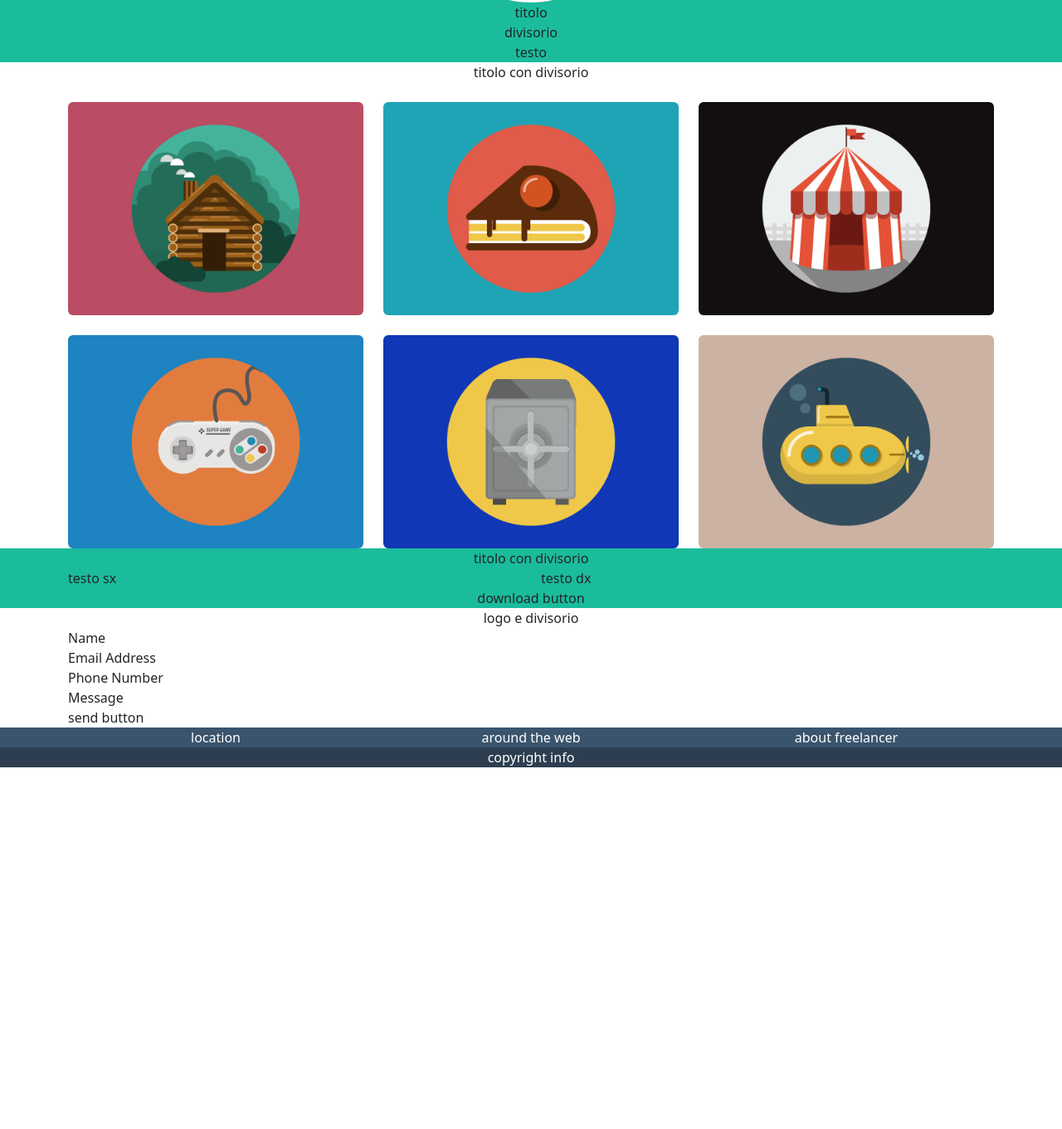
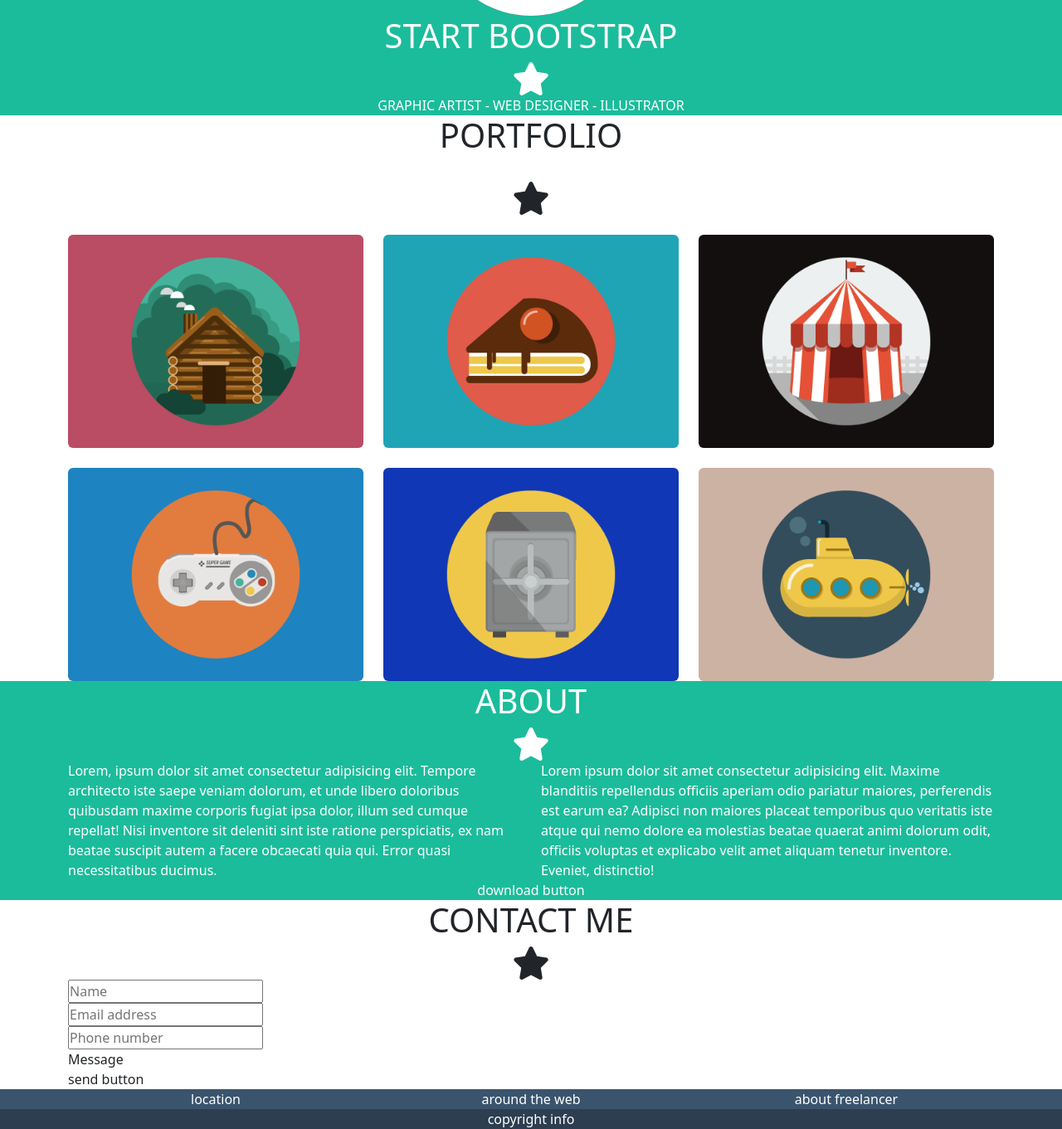
Before and after one commit to ChriCore99/html-css-bootstrap-freelancer, a plain HTML site: page index.html in a window 1280 px wide. Shown: the part 297-1658 px from the top of the page at 83% size. Before the commit the page ends 1222 px from the top, so only its background shows below. Drawn offline with nearby package versions, Linux system fonts and the light colour scheme.

Commit message:
ADD: modifica parziale titoli e spaziature

```diff
--- a/css/style.css
+++ b/css/style.css
@@ -49,6 +49,20 @@ footer section {
     background-color: #2D3E50;
 }
 
+.star-bootstrap, .about {
+    color: white;
+}
+
+.fa-solid {
+    font-size: 40px;
+}
+
+.divisorio {
+    display: flex;
+    justify-content: center;
+    align-items: center;
+}
+
 /* DEBUG */
 
 .debug header .col,
--- a/index.html
+++ b/index.html
@@ -3,6 +3,7 @@
 <head>
     <meta charset="UTF-8">
     <meta name="viewport" content="width=device-width, initial-scale=1.0">
+    <script src="https://kit.fontawesome.com/9ea1e289b8.js" crossorigin="anonymous"></script>
     <link rel="stylesheet" href="./css/style.css">
     <link href="https://cdn.jsdelivr.net/npm/bootstrap@5.3.3/dist/css/bootstrap.min.css" rel="stylesheet" integrity="sha384-QWTKZyjpPEjISv5WaRU9OFeRpok6YctnYmDr5pNlyT2bRjXh0JMhjY6hW+ALEwIH" crossorigin="anonymous">
     <title>Document</title>
@@ -14,7 +15,7 @@
     <header>
         <section>
             <div class="container">
-                <div class="row ">
+                <div class="row pt-2 pb-2">
                     <div class="col col-6">STAR BOOTSTRAP</div>
                     <div class="col col-6 d-sm-none text-end">burgher</div>
                     <div class="col col-6 d-none d-sm-flex column-gap-4 justify-content-end">
@@ -36,9 +37,11 @@
                     <div class="col-12 text-center">
                         <img src="./img/avatar.svg" alt="">
                     </div>
-                    <div class="col-12 text-center">titolo</div>
-                    <div class="col-12 text-center">divisorio</div>
-                    <div class="col-12 text-center">testo</div>
+                    <div class="col-12 text-center"><h1>START BOOTSTRAP</h1></div>
+                    <div class="divisorio col-12 text-center">
+                        <i class="fa-solid fa-star"></i>
+                    </div>
+                    <div class="col-12 text-center">GRAPHIC ARTIST - WEB DESIGNER - ILLUSTRATOR</div>
                 </div>
             </div>
         </section>
@@ -46,7 +49,10 @@
         <!-- foto varie -->
             <div class="container">
                 <div class="row row-gap-4">
-                    <div class="col-12 text-center">titolo con divisorio</div>
+                    <div class="col-12 text-center"><h1>PORTFOLIO</h1></div>
+                    <div class="divisorio col-12 text-center">
+                        <i class="fa-solid fa-star"></i>
+                    </div>
                     <div class="col-sm-12 col-md-6 col-lg-4">
                         <img src="./img/cabin.png" class="rounded" alt="">
                     </div>
@@ -72,9 +78,16 @@
         <section class="about">
             <div class="container">
                 <div class="row">
-                    <div class="col-12 text-center">titolo con divisorio</div>
-                    <div class="col-sm-12 col-md-6">testo sx</div>
-                    <div class="col-sm-12 col-md-6">testo dx</div>
+                    <div class="col-12 text-center"><h1>ABOUT</h1></div>
+                    <div class="divisorio col-12 text-center">
+                        <i class="fa-solid fa-star"></i>
+                    </div>
+                    <div class="col-sm-12 col-md-6">Lorem, ipsum dolor sit amet consectetur adipisicing elit. Tempore architecto iste saepe veniam dolorum,
+                        et unde libero doloribus quibusdam maxime corporis fugiat ipsa dolor, illum sed cumque repellat! Nisi inventore sit deleniti
+                        sint iste ratione perspiciatis, ex nam beatae suscipit autem a facere obcaecati quia qui. Error quasi necessitatibus ducimus.</div>
+                    <div class="col-sm-12 col-md-6">Lorem ipsum dolor sit amet consectetur adipisicing elit. Maxime blanditiis repellendus officiis aperiam odio
+                        pariatur maiores, perferendis est earum ea? Adipisci non maiores placeat temporibus quo veritatis iste atque qui nemo dolore ea molestias
+                        beatae quaerat animi dolorum odit, officiis voluptas et explicabo velit amet aliquam tenetur inventore. Eveniet, distinctio!</div>
                     <div class="col-12 text-center">download button</div>
                 </div>
             </div>
@@ -83,10 +96,19 @@
         <!-- contact me -->
         <div class="container">
             <div class="row">
-                <div class="col-12 text-center">logo e divisorio</div>
-                <div class="col-12">Name</div>
-                <div class="col-12">Email Address</div>
-                <div class="col-12">Phone Number</div>
+                <div class="col-12 text-center"><h1>CONTACT ME</h1></div>
+                <div class="divisorio col-12 text-center">
+                    <i class="fa-solid fa-star"></i>
+                </div>
+                <div class="col-12">
+                    <input type="name" placeholder="Name">
+                </div>
+                <div class="col-12">
+                    <input type="email" placeholder="Email address">
+                </div>
+                <div class="col-12">
+                    <input type="tel" placeholder="Phone number">
+                </div>
                 <div class="col-12">Message</div>
                 <div class="col-12">send button</div>
             </div>
```
